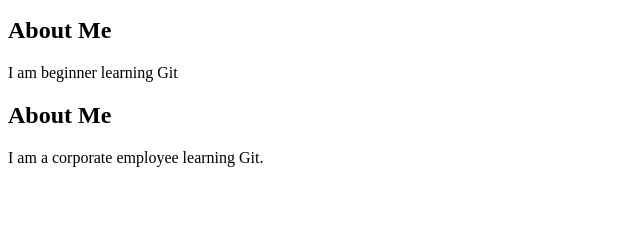
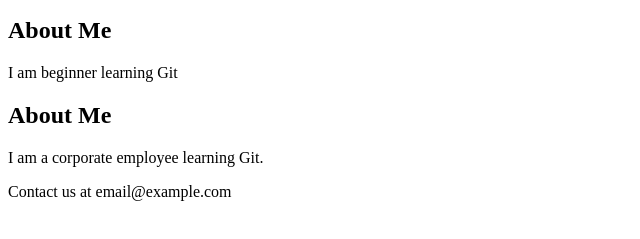
Before and after one commit to NishanthiRamarajan/project-html, a plain HTML site: page index.html in a window 1280 px wide. Shown: the part 101-340 px from the top of the page, without its empty margins (0-640 px from the left). Drawn offline with Linux system fonts and the light colour scheme.

Commit message:
Add Footer

```diff
--- a/index.html
+++ b/index.html
@@ -13,4 +13,5 @@
     <p>I am a corporate employee learning Git.</p>
   </section>
 </body>
+<footer>Contact us at email@example.com</footer>
 </html>
```
